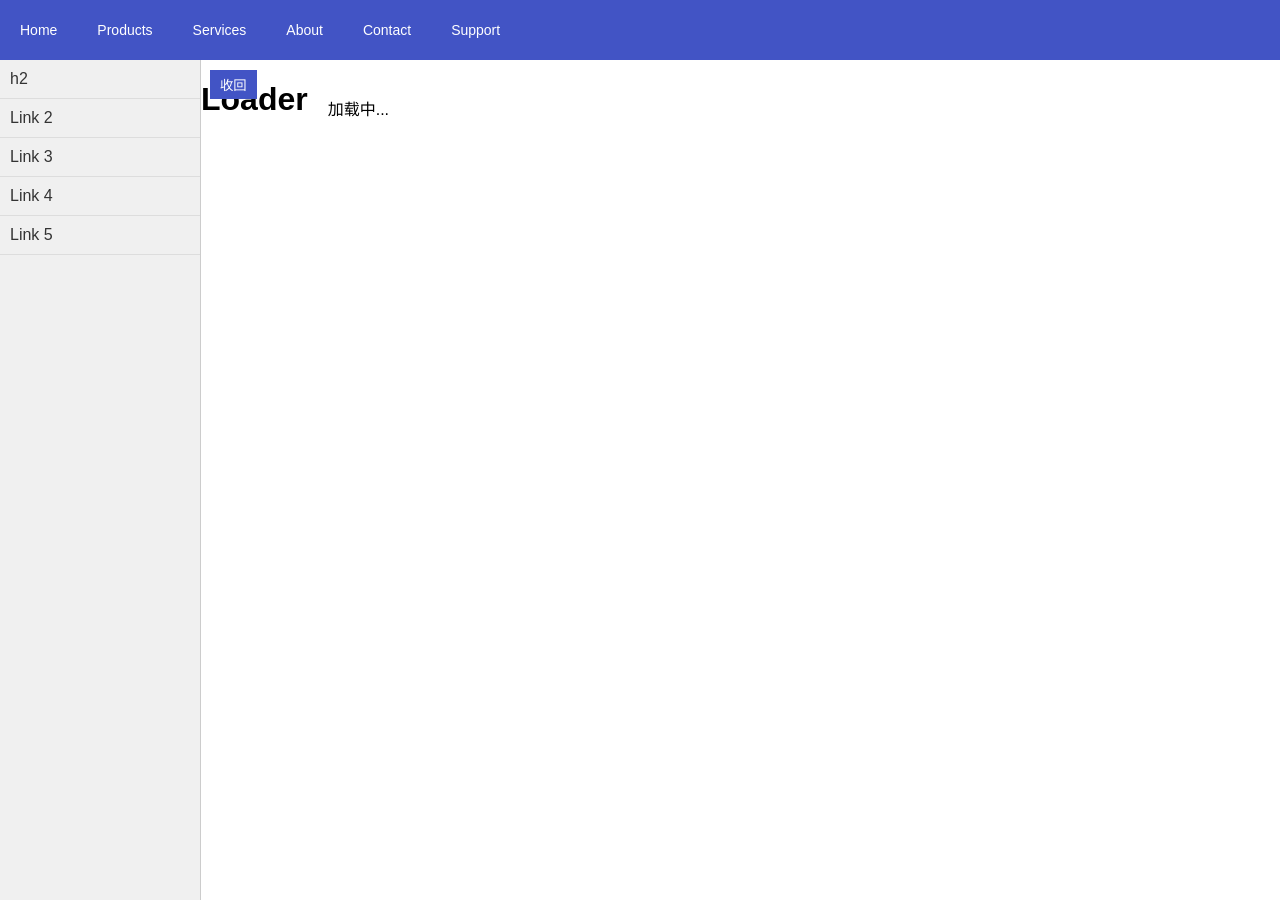
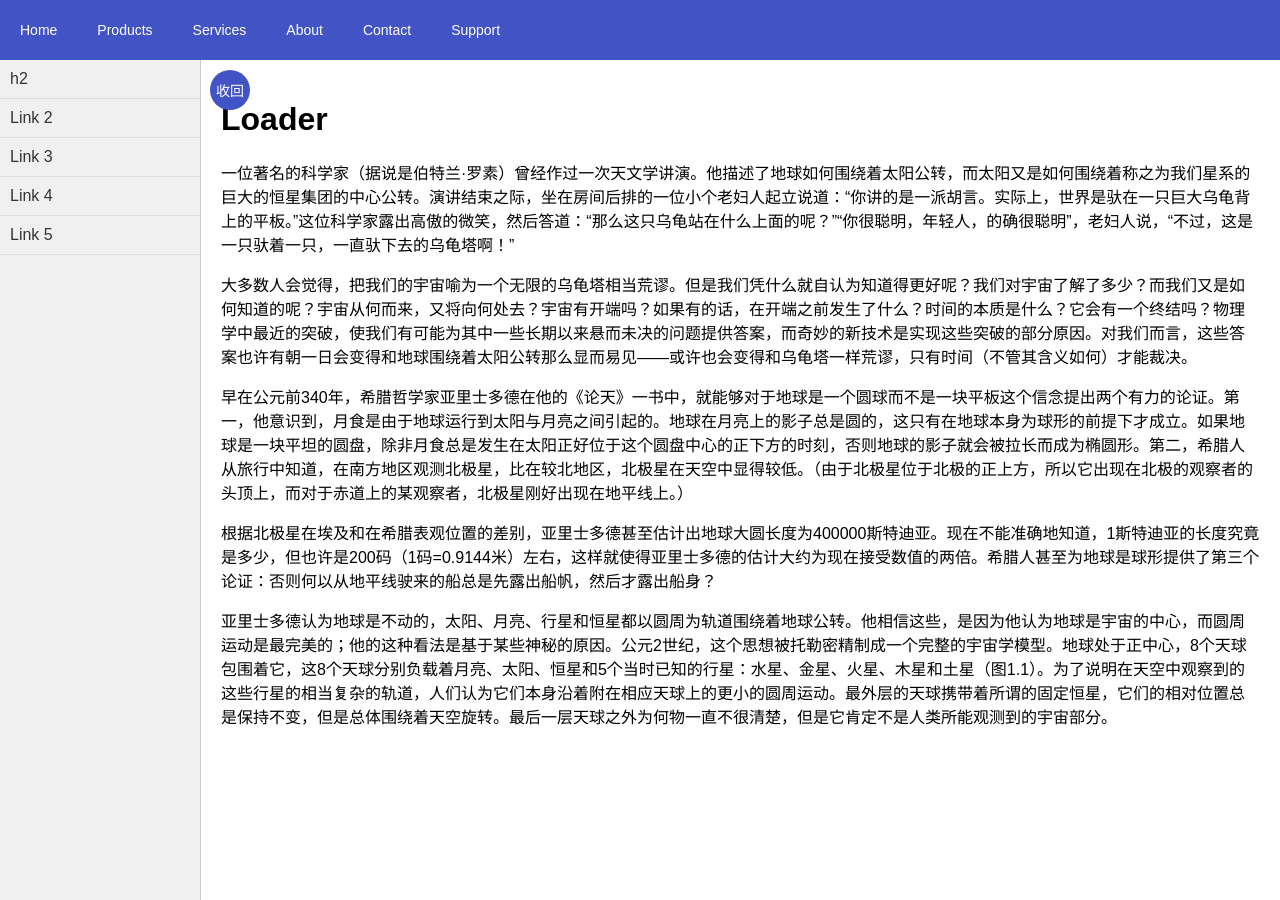
Before and after one commit to yihngwan/yihngwan.github.io, a Jekyll site: the page dome/test.html, which Jekyll copies as it is, in a window 1280 px wide. Built offline with Jekyll 4.4.1, drawn with Linux system fonts in a browser that asks for light colours.

Commit message:
add a new file

```diff
--- /dev/null
+++ b/dome/scripts.js
@@ -0,0 +1,4 @@
+function toggleSidebar() {
+    const container = document.querySelector('.container');
+    container.classList.toggle('collapsed');
+}
--- /dev/null
+++ b/dome/styles.css
@@ -0,0 +1,99 @@
+body {
+    margin: 0;
+    padding: 0;
+    font-family: Arial, sans-serif;
+}
+
+.header {
+    background-color: #4254c5;
+    color: white;
+    padding: 10px;
+    height: 40px;
+    display: flex;
+    align-items: center;
+}
+
+.nav {
+    display: flex;
+    gap: 20px;
+}
+
+.nav a {
+    color: white;
+    text-decoration: none;
+    padding: 5px 10px;
+    font-size: 14px;
+}
+
+.nav a:hover {
+    background-color: rgba(255, 255, 255, 0.1);
+    border-radius: 3px;
+}
+
+.container {
+    display: flex;
+    height: calc(100vh - 60px);
+    position: relative;
+    transition: all 0.3s ease;
+}
+
+.container.collapsed .content {
+    padding-left: 20px;
+}
+
+.sidebar {
+    width: 200px;
+    background-color: #f0f0f0;
+    border-right: 1px solid #ccc;
+    transition: transform 0.3s ease;
+    transform: translateX(0);
+}
+
+.sidebar.collapsed {
+    transform: translateX(-100%);
+}
+
+.toggle-btn {
+    position: absolute;
+    top: 10px;
+    left: 210px;
+    width: 40px;
+    height: 40px;
+    background-color: #4254c5;
+    color: white;
+    border: none;
+    border-radius: 50%;
+    cursor: pointer;
+    display: flex;
+    align-items: center;
+    justify-content: center;
+    font-size: 14px; /* 修改字体大小 */
+}
+
+.container.collapsed .toggle-btn {
+    left: 10px;
+}
+
+.container.collapsed .sidebar {
+    transform: translateX(-100%);
+}
+
+.sidebar a {
+    display: block;
+    padding: 10px;
+    color: #333;
+    text-decoration: none;
+    border-bottom: 1px solid #ddd;
+}
+
+.content {
+    flex: 1;
+    padding: 20px;
+    background-color: white;
+    transition: all 0.3s ease;
+}
+
+.content-lines {
+    color: #ccc;
+    line-height: 2;
+}
--- a/dome/test.html
+++ b/dome/test.html
@@ -3,96 +3,7 @@
 <head>
     <meta charset="UTF-8">
     <meta name="viewport" content="width=device-width, initial-scale=1.0">
-    <style>
-        body {
-            margin: 0;
-            padding: 0;
-            font-family: Arial, sans-serif;
-        }
-
-        .header {
-            background-color: #4254c5;
-            color: white;
-            padding: 10px;
-            height: 40px;
-            display: flex ;
-            align-items: center;
-        }
-
-        .nav {
-            display: flex;
-            gap: 20px;
-        }
-
-        .nav a {
-            color: white;
-            text-decoration: none;
-            padding: 5px 10px;
-            font-size: 14px;
-        }
-
-        .nav a:hover {
-            background-color: rgba(255, 255, 255, 0.1);
-            border-radius: 3px;
-        }
-
-        .container {
-            display: flex;
-            height: calc(100vh - 60px);
-            position: relative;
-        }
-
-        .sidebar {
-            width: 200px;
-            background-color: #f0f0f0;
-            border-right: 1px solid #ccc;
-            transition: transform 0.3s ease;
-            transform: translateX(0);
-        }
-
-        .sidebar.collapsed {
-            transform: translateX(-100%);
-        }
-
-        .toggle-btn {
-            position: absolute;
-            top: 10px;
-            left: 210px;
-            background-color: #4254c5;
-            color: white;
-            border: none;
-            padding: 5px 10px;
-            cursor: pointer;
-        }
-
-        .container.collapsed .toggle-btn {
-            left: 10px;
-        }
-
-        .container.collapsed .sidebar {
-            transform: translateX(-100%);
-        }
-
-        .sidebar a {
-            display: block;
-            padding: 10px;
-            color: #333;
-            text-decoration: none;
-            border-bottom: 1px solid #ddd;
-        }
-
-        .content {
-            flex: 1;
-            padding: 20px;
-            background-color: white;
-        }
-
-        .content-lines {
-            color: #ccc;
-            line-height: 2;
-        }
-    </style>
-
+    <link rel="stylesheet" href="styles.css">
 </head>
 <body>
     <div class="header">
@@ -114,17 +25,20 @@
             <a href="#">Link 5</a>
         </div>
         <button class="toggle-btn" onclick="toggleSidebar()">收回</button>
-        <h1>Loader</h1>
+
         <div class="content">
-            <p>加载中...</p>
+            <h1>Loader</h1>
+            <p>一位著名的科学家（据说是伯特兰·罗素）曾经作过一次天文学讲演。他描述了地球如何围绕着太阳公转，而太阳又是如何围绕着称之为我们星系的巨大的恒星集团的中心公转。演讲结束之际，坐在房间后排的一位小个老妇人起立说道：“你讲的是一派胡言。实际上，世界是驮在一只巨大乌龟背上的平板。”这位科学家露出高傲的微笑，然后答道：“那么这只乌龟站在什么上面的呢？”“你很聪明，年轻人，的确很聪明”，老妇人说，“不过，这是一只驮着一只，一直驮下去的乌龟塔啊！”</p>
 
+                <p>大多数人会觉得，把我们的宇宙喻为一个无限的乌龟塔相当荒谬。但是我们凭什么就自认为知道得更好呢？我们对宇宙了解了多少？而我们又是如何知道的呢？宇宙从何而来，又将向何处去？宇宙有开端吗？如果有的话，在开端之前发生了什么？时间的本质是什么？它会有一个终结吗？物理学中最近的突破，使我们有可能为其中一些长期以来悬而未决的问题提供答案，而奇妙的新技术是实现这些突破的部分原因。对我们而言，这些答案也许有朝一日会变得和地球围绕着太阳公转那么显而易见——或许也会变得和乌龟塔一样荒谬，只有时间（不管其含义如何）才能裁决。</p>
+
+                    <p>早在公元前340年，希腊哲学家亚里士多德在他的《论天》一书中，就能够对于地球是一个圆球而不是一块平板这个信念提出两个有力的论证。第一，他意识到，月食是由于地球运行到太阳与月亮之间引起的。地球在月亮上的影子总是圆的，这只有在地球本身为球形的前提下才成立。如果地球是一块平坦的圆盘，除非月食总是发生在太阳正好位于这个圆盘中心的正下方的时刻，否则地球的影子就会被拉长而成为椭圆形。第二，希腊人从旅行中知道，在南方地区观测北极星，比在较北地区，北极星在天空中显得较低。（由于北极星位于北极的正上方，所以它出现在北极的观察者的头顶上，而对于赤道上的某观察者，北极星刚好出现在地平线上。）</p>
+
+                        <p>根据北极星在埃及和在希腊表观位置的差别，亚里士多德甚至估计出地球大圆长度为400000斯特迪亚。现在不能准确地知道，1斯特迪亚的长度究竟是多少，但也许是200码（1码=0.9144米）左右，这样就使得亚里士多德的估计大约为现在接受数值的两倍。希腊人甚至为地球是球形提供了第三个论证：否则何以从地平线驶来的船总是先露出船帆，然后才露出船身？</p>
+
+                            <p>亚里士多德认为地球是不动的，太阳、月亮、行星和恒星都以圆周为轨道围绕着地球公转。他相信这些，是因为他认为地球是宇宙的中心，而圆周运动是最完美的；他的这种看法是基于某些神秘的原因。公元2世纪，这个思想被托勒密精制成一个完整的宇宙学模型。地球处于正中心，8个天球包围着它，这8个天球分别负载着月亮、太阳、恒星和5个当时已知的行星：水星、金星、火星、木星和土星（图1.1）。为了说明在天空中观察到的这些行星的相当复杂的轨道，人们认为它们本身沿着附在相应天球上的更小的圆周运动。最外层的天球携带着所谓的固定恒星，它们的相对位置总是保持不变，但是总体围绕着天空旋转。最后一层天球之外为何物一直不很清楚，但是它肯定不是人类所能观测到的宇宙部分。</p>
         </div>
     </div>
-    <script>
-        function toggleSidebar() {
-            const container = document.querySelector('.container');
-            container.classList.toggle('collapsed');
-        }
-    </script>
+    <script src="scripts.js"></script>
 </body>
 </html>
```
